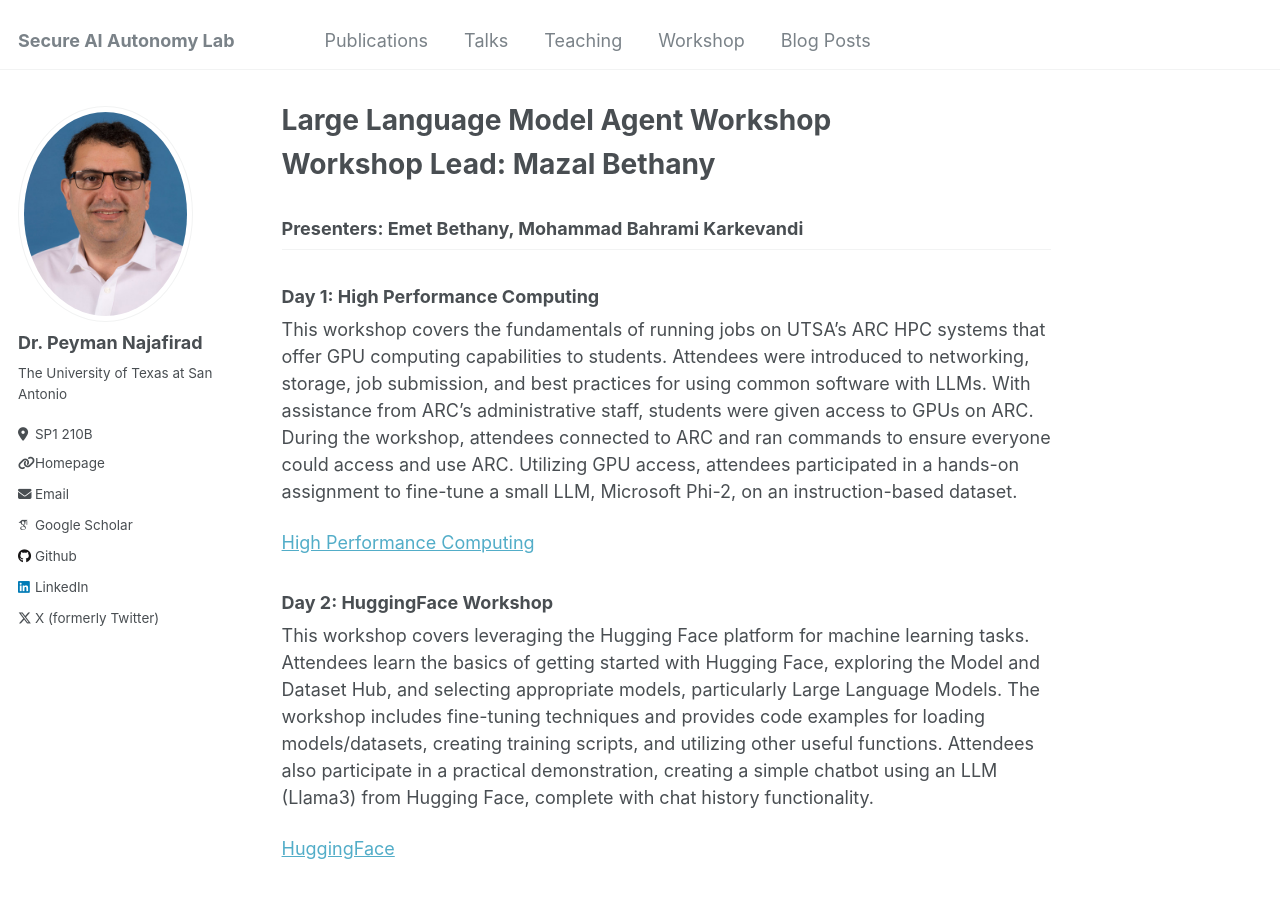
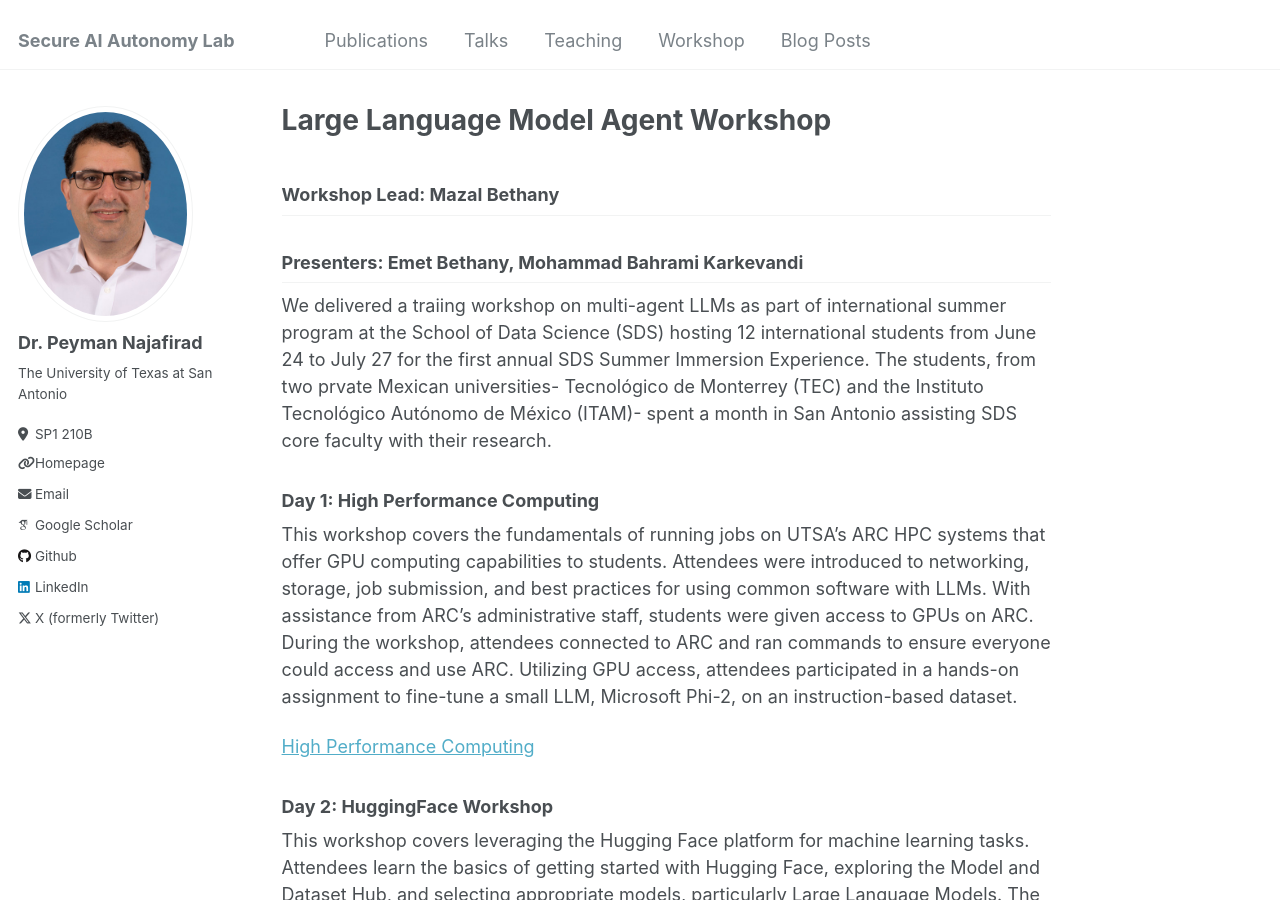
Before and after one commit to SecureAIAutonomyLab/SecureAIAutonomyLab.github.io, a Jekyll site: the page built from _pages/workshop.md, in a window 1280 px wide and 900 px high. Built offline with Jekyll 4.4.1, drawn with Linux system fonts in a browser that asks for light colours; some web fonts are replaced.

Commit message:
Update workshop.md

```diff
--- a/_pages/workshop.md
+++ b/_pages/workshop.md
@@ -5,8 +5,10 @@ permalink: /workshop/
 author_profile: true
 # <div class="wordwrap">You can also find my articles on <a href="{{site.author.googlescholar}}">my Google Scholar profile</a>.</div>
 ---
-# Workshop Lead: Mazal Bethany
+## Workshop Lead: Mazal Bethany
 ## Presenters: Emet Bethany, Mohammad Bahrami Karkevandi
+We delivered a traiing workshop on multi-agent LLMs as part of international summer program at the School of Data Science (SDS) hosting 12 international students from June 24 to July 27 for the first annual SDS Summer Immersion Experience. The students, from two prvate Mexican universities- Tecnológico de Monterrey (TEC) and the Instituto Tecnológico Autónomo de México (ITAM)- spent a month in San Antonio assisting SDS core faculty with their research.
+
 ### Day 1: High Performance Computing
 This workshop covers the fundamentals of running jobs on UTSA’s ARC HPC systems that offer GPU computing capabilities to students. Attendees were introduced to networking, storage, job submission, and best practices for using common software with LLMs. With assistance from ARC's administrative staff, students were given access to GPUs on ARC. During the workshop, attendees connected to ARC and ran commands to ensure everyone could access and use ARC. Utilizing GPU access, attendees participated in a hands-on assignment to fine-tune a small LLM, Microsoft Phi-2, on an instruction-based dataset.
 
```
